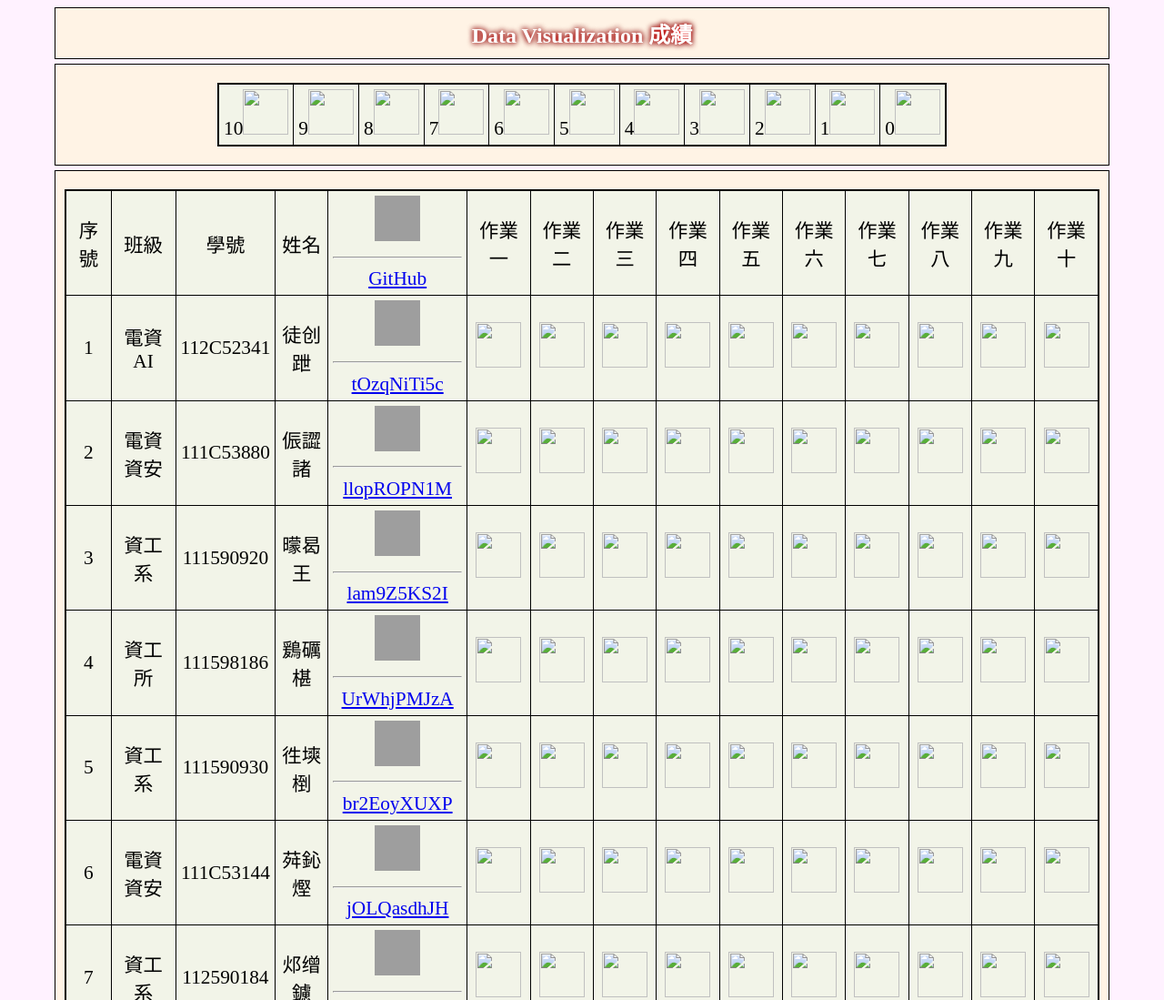
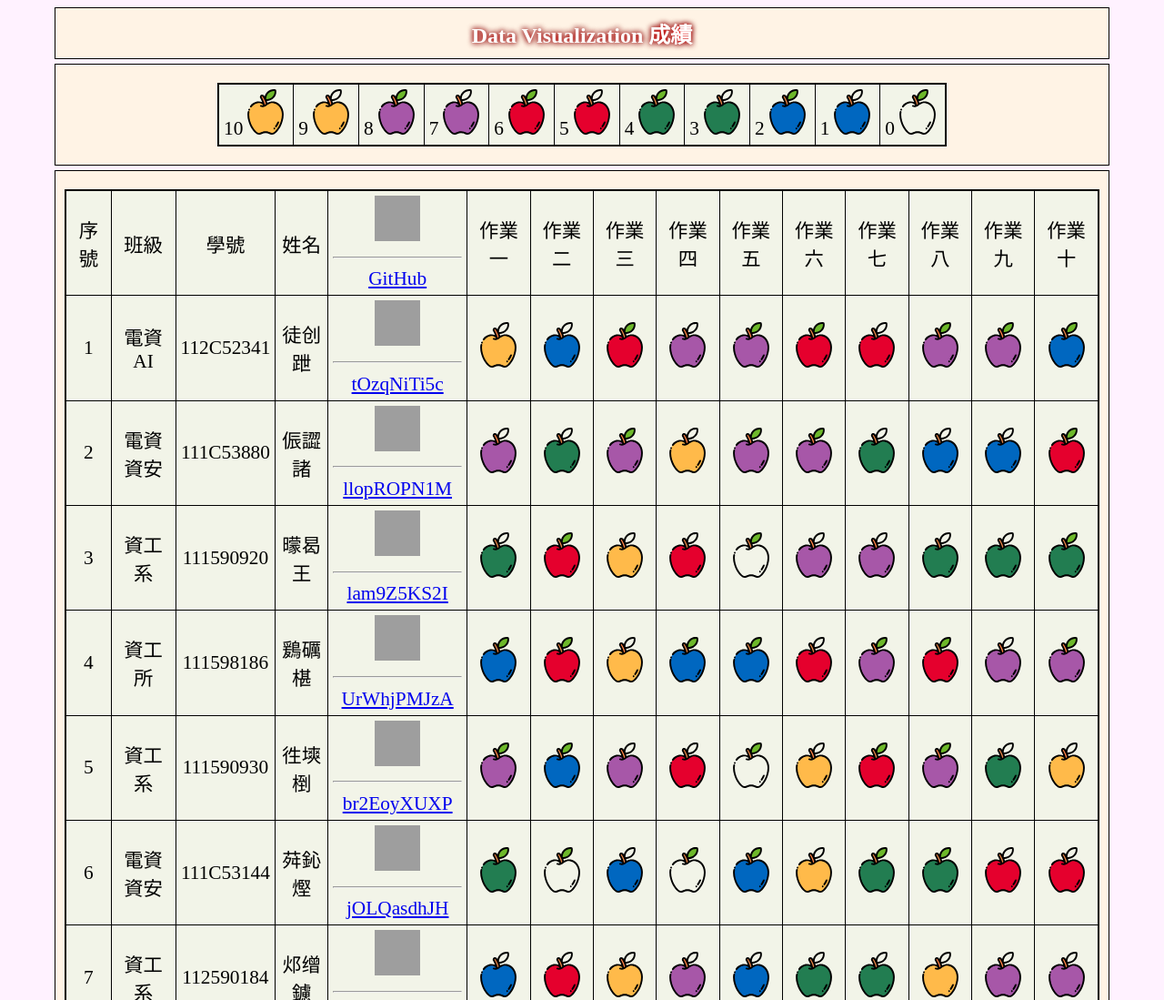
Before and after one commit to bookfish021/vis2023f, a plain HTML site: page hw01/src-medium-v3/index.html in a window 1280 px wide. Shown: the top 1099 px of the page at 91% size. Drawn offline with nearby package versions, Linux system fonts and the light colour scheme; grey boxes are pictures that could not be loaded; a web font is replaced by a local one.

Commit message:
Update index.html

```diff
--- a/hw01/src-medium-v3/index.html
+++ b/hw01/src-medium-v3/index.html
@@ -182,18 +182,18 @@ https://www.oxxostudio.tw/articles/201501/svg-d3-13-csv.html
                 else return "poor-kid";})
             .append("img")
             .attr("src", function (d, i) {
-                if (d == 10) return "./svg/52.svg";
-                else if (d == 9) return "./svg/51.svg";
-                else if (d == 8) return "./svg/42.svg";
-                else if (d == 7) return "./svg/41.svg";
-                else if (d == 6) return "./svg/32.svg";
-                else if (d == 5) return "./svg/31.svg";
-                else if (d == 4) return "./svg/22.svg";
-                else if (d == 3) return "./svg/21.svg";
-                else if (d == 2) return "./svg/12.svg";
-                else if (d == 1) return "./svg/11.svg";
-                else if (d == 0) return "./svg/01.svg";
-                else return "./svg/00.svg"; })
+                if (d == 10) return "../svg/52.svg";
+                else if (d == 9) return "../svg/51.svg";
+                else if (d == 8) return "../svg/42.svg";
+                else if (d == 7) return "../svg/41.svg";
+                else if (d == 6) return "../svg/32.svg";
+                else if (d == 5) return "../svg/31.svg";
+                else if (d == 4) return "../svg/22.svg";
+                else if (d == 3) return "../svg/21.svg";
+                else if (d == 2) return "../svg/12.svg";
+                else if (d == 1) return "../svg/11.svg";
+                else if (d == 0) return "../svg/01.svg";
+                else return "../svg/00.svg"; })
             .attr("x", "0")
             .attr("y", "0")
             .attr("width",  function(d, i) { return (i + 1) * 60; })
@@ -232,29 +232,29 @@ https://www.oxxostudio.tw/articles/201501/svg-d3-13-csv.html
             .append("img")
             .attr("src", function (d, i) {
                 if (d == 10)
-                    return "./svg/52.svg";
+                    return "../svg/52.svg";
                 else if (d == 9)
-                    return "./svg/51.svg";
+                    return "../svg/51.svg";
                 else if (d == 8)
-                    return "./svg/42.svg";
+                    return "../svg/42.svg";
                 else if (d == 7)
-                    return "./svg/41.svg";
+                    return "../svg/41.svg";
                 else if (d == 6)
-                    return "./svg/32.svg";
+                    return "../svg/32.svg";
                 else if (d == 5)
-                    return "./svg/31.svg";
+                    return "../svg/31.svg";
                 else if (d == 4)
-                    return "./svg/22.svg";
+                    return "../svg/22.svg";
                 else if (d == 3)
-                    return "./svg/21.svg";
+                    return "../svg/21.svg";
                 else if (d == 2)
-                    return "./svg/12.svg";
+                    return "../svg/12.svg";
                 else if (d == 1)
-                    return "./svg/11.svg";
+                    return "../svg/11.svg";
                 else if (d == 0)
-                    return "./svg/01.svg";
+                    return "../svg/01.svg";
                 else
-                    return "./svg/00.svg";
+                    return "../svg/00.svg";
             })
             .attr("width", 50)
             .attr("height", 50)
```
